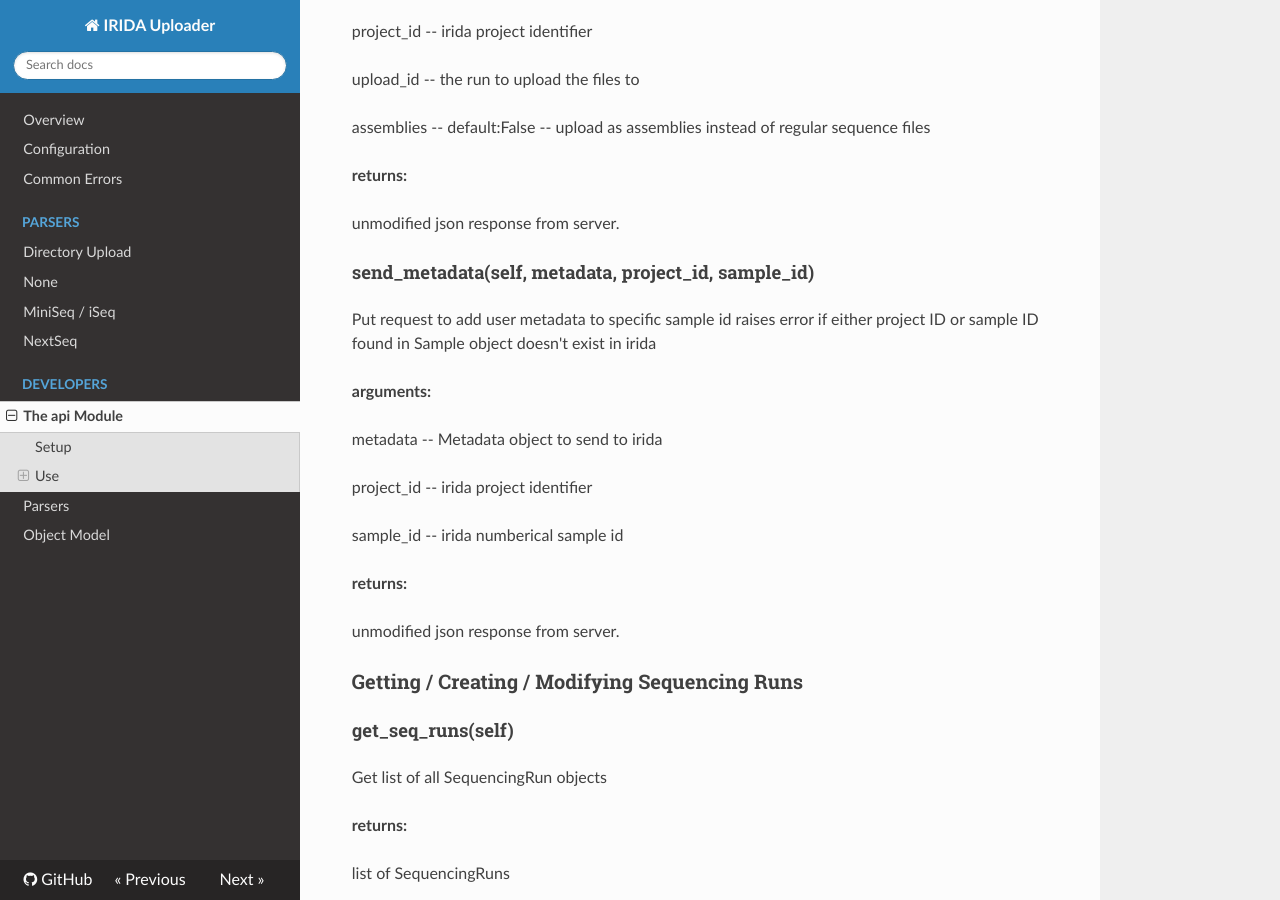
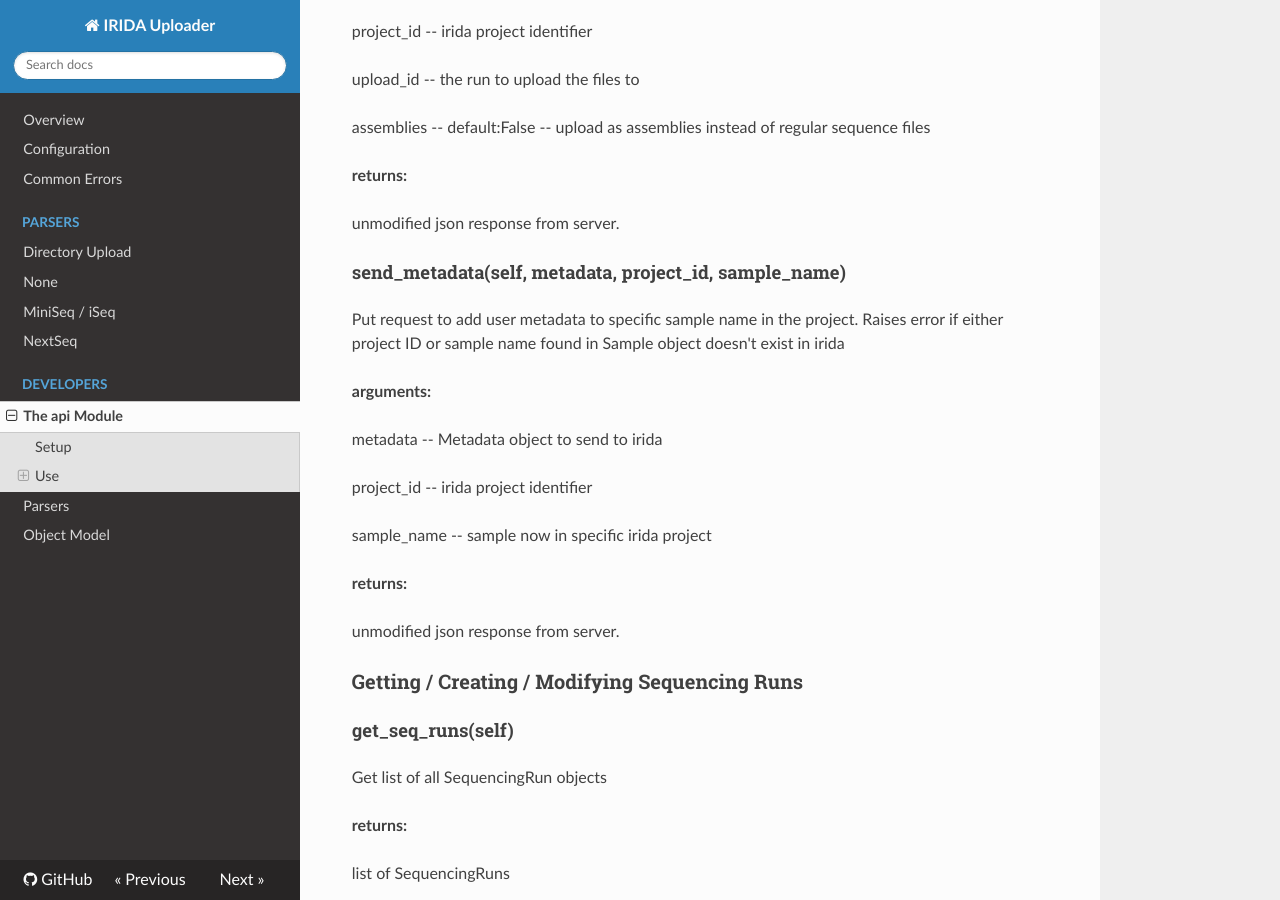
Before and after one commit to phac-nml/irida-uploader, an MkDocs documentation site: the page built from docs/developers/api.md, in a window 1280 px wide and 900 px high, scrolled down 3154 px. Built offline with MkDocs 1.6.1, drawn with Linux system fonts in a browser that asks for light colours; nearby versions of some CDN libraries; old or Windows-style settings are respelled for this version of MkDocs; some of the changed text lies outside the part shown.

Commit message:
Change sample id to name for metadata

```diff
--- a/docs/developers/api.md
+++ b/docs/developers/api.md
@@ -67,9 +67,9 @@
 
 returns list of assemblies files dictionary for given sample_id
 
-#### get_metadata(self, sample_id, project_id)
+#### get_metadata(self, sample_name, project_id)
 API call to api/samples/sample_id/metadata
-We fetch the other metadata metrics through the sample id
+We fetch the other metadata metrics through the sample name and its id from the project
 
 **arguments:**
 
@@ -133,9 +133,9 @@
 
 unmodified json response from server.
 
-#### send_metadata(self, metadata, project_id, sample_id)
-Put request to add user metadata to specific sample id
-raises error if either project ID or sample ID found in Sample object
+#### send_metadata(self, metadata, project_id, sample_name)
+Put request to add user metadata to specific sample name in the project.
+Raises error if either project ID or sample name found in Sample object
 doesn't exist in irida
 
 **arguments:**
@@ -144,7 +144,7 @@
 
 project_id -- irida project identifier
 
-sample_id -- irida numberical sample id
+sample_name -- sample now in specific irida project
 
 **returns:**
 
```
Also changed, not shown: CHANGELOG.md (+2 -2 lines), docs/developers/objects.md (+1 -1 lines), 2 other files.
